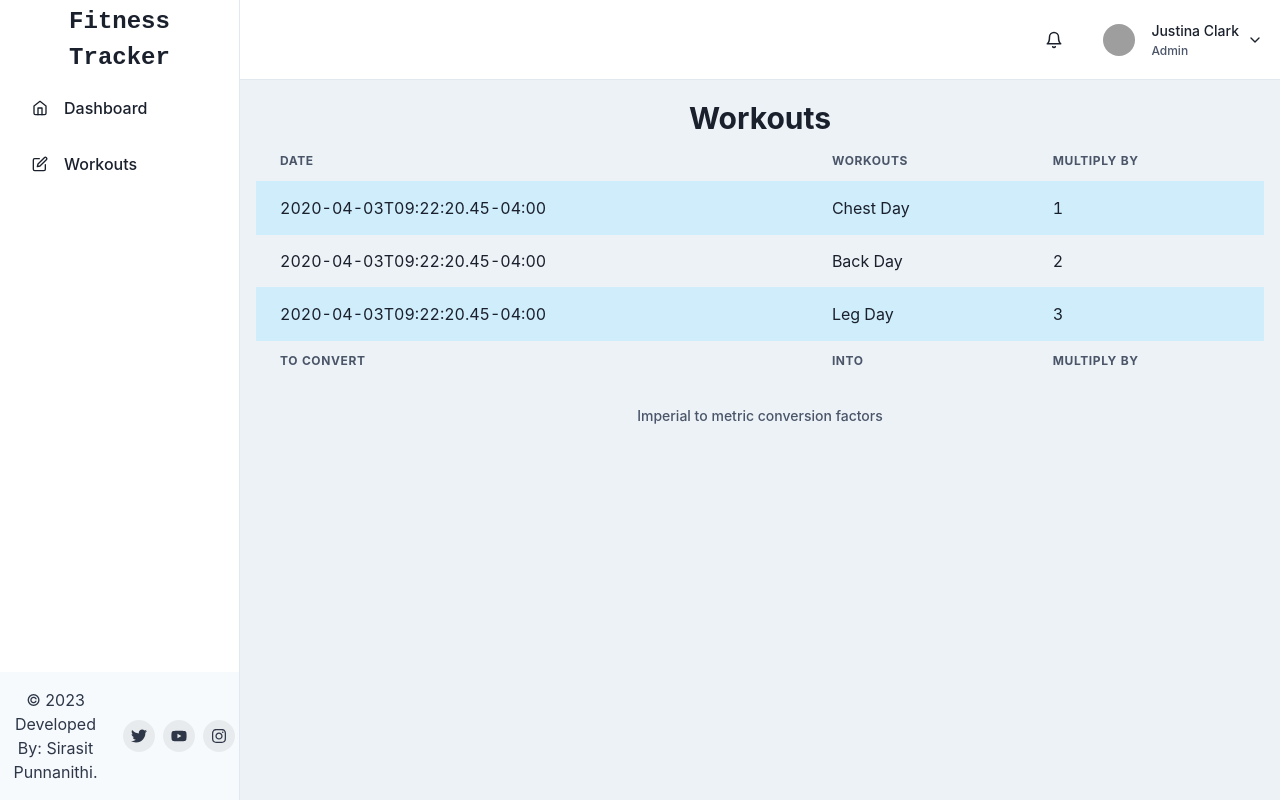
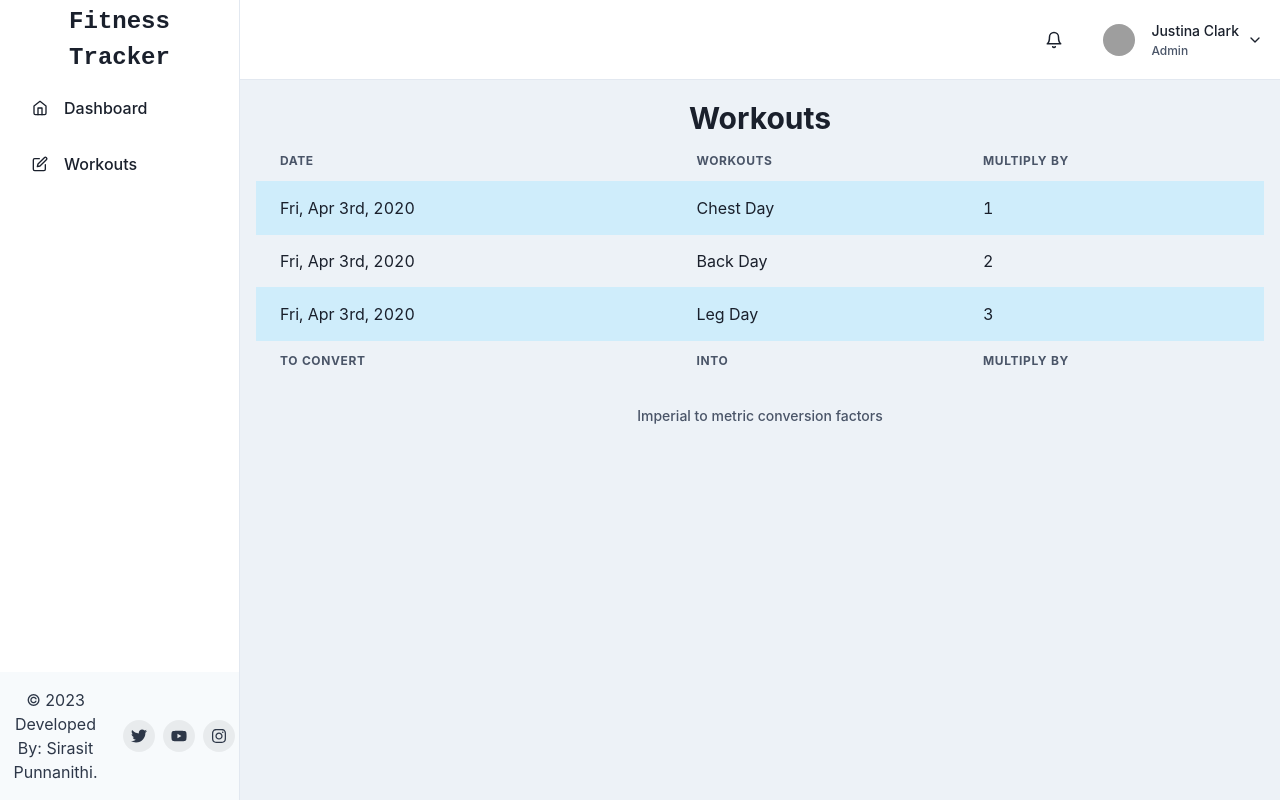
Before and after one commit to spunnanithi/fitness-tracker, a React (Vite) app in the folder client/: page /workouts in a window 1280 px wide. Built offline with nearby package versions, Linux system fonts and the light colour scheme; data requests are answered from the project's data file; grey boxes are pictures that could not be loaded.

Commit message:
added moment js library and created format date helper function

```diff
--- a/client/package.json
+++ b/client/package.json
@@ -16,6 +16,7 @@
     "@emotion/styled": "^11.11.0",
     "framer-motion": "^10.16.4",
     "json-server": "^0.17.4",
+    "moment": "^2.29.4",
     "react": "^18.2.0",
     "react-dom": "^18.2.0",
     "react-icons": "^4.11.0",
--- /dev/null
+++ b/client/src/helpers/FormatDate.ts
@@ -0,0 +1,6 @@
+import moment from "moment";
+
+export const FormatDate = (date: Date) => {
+	const formattedDate = moment(date).format("ddd, MMM Do, YYYY");
+	return formattedDate;
+};
--- a/client/src/pages/workouts/IndividualWorkout.tsx
+++ b/client/src/pages/workouts/IndividualWorkout.tsx
@@ -2,8 +2,8 @@ import { useParams } from "react-router-dom";
 
 function IndividualWorkout() {
 	const params = useParams();
-	console.log(params);
-	return <div>IndividualWorkout</div>;
+
+	return <div>Individual Workout {params.id}</div>;
 }
 
 export default IndividualWorkout;
--- a/client/src/pages/workouts/Workouts.tsx
+++ b/client/src/pages/workouts/Workouts.tsx
@@ -13,6 +13,7 @@ import {
 } from "@chakra-ui/react";
 import { useEffect, useState } from "react";
 import { useNavigate } from "react-router-dom";
+import { FormatDate } from "../../helpers/FormatDate";
 
 function Workouts() {
 	const [workouts, setWorkouts] = useState([]);
@@ -62,7 +63,7 @@ function Workouts() {
 									_hover={{ transform: "scale(1.035)" }}
 									onClick={() => handlePageRedirect(workout.id)}
 									key={index}>
-									<Td>{workout.date}</Td>
+									<Td>{FormatDate(workout.date)}</Td>
 									<Td>{workout.title}</Td>
 									<Td>{workout.id}</Td>
 								</Tr>
```
Also changed, not shown: 1 other file (tests, documents, lock files or other folders).
